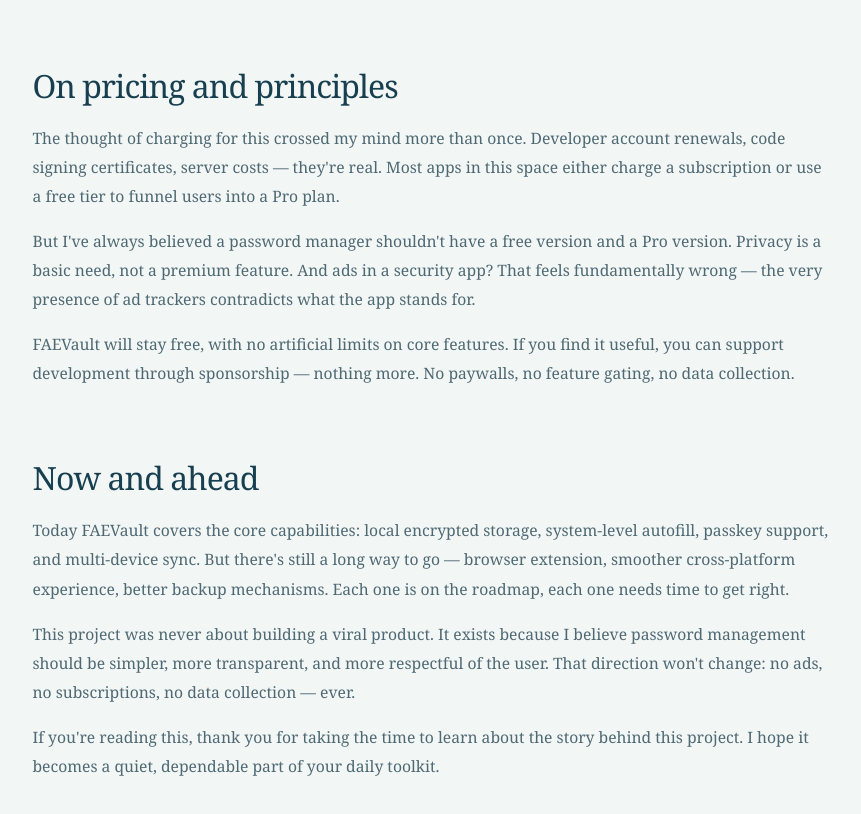
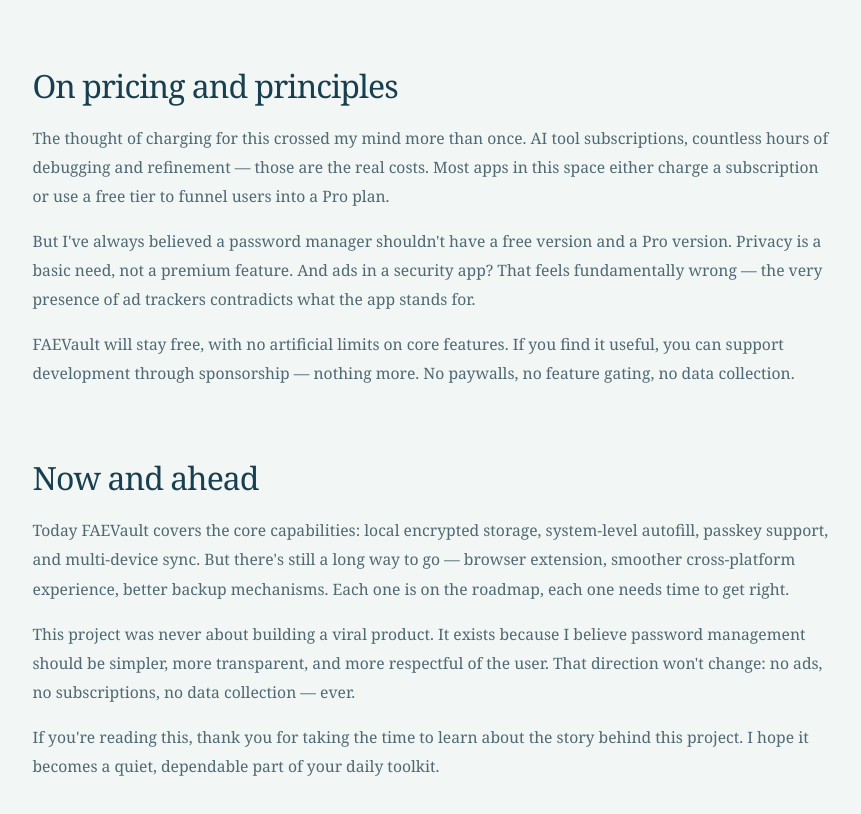
Before and after one commit to faegit/faevault-site, an Astro site: page /faevault-site/en/journey in a window 1280 px wide. Shown: the part 1780-2594 px from the top of the page, without its empty margins (200-1061 px from the left). Built offline with nearby package versions, Linux system fonts and the light colour scheme; Astro itself is replaced by a stand-in of ours.

Commit message:
Fix cost description: AI subscriptions and time, not server costs

```diff
--- a/src/components/JourneyPage.astro
+++ b/src/components/JourneyPage.astro
@@ -35,7 +35,7 @@
       {
         title: "关于收费的思考",
         paragraphs: [
-          "开发过程中不止一次想过定价的问题。逐年的服务器费用、代码签名证书、开发者账号续费——这些都是真实成本。市场上同类产品要么收订阅费，要么用免费版引流然后引导购买 Pro。",
+          "开发过程中不止一次想过定价的问题。AI 工具的订阅费、反复调试的时间投入——这些才是真实的成本。市场上同类产品要么收订阅费，要么用免费版引流然后引导购买 Pro。",
           "但我始终觉得密码管理工具不应该有「免费版」和「Pro 版」的区别。保护隐私是每个人的基本需求，不是应该付费才能享有的高级功能。广告的模式更不合适——在密码管理器里放广告，这本身就是对安全产品的一种讽刺。",
           "所以保险库会一直保持免费，核心功能没有限制。如果你觉得它有用，可以通过赞助的方式支持后续开发——仅此而已，不设任何付费墙，不影响任何功能的使用。",
         ],
@@ -81,7 +81,7 @@
       {
         title: "On pricing and principles",
         paragraphs: [
-          "The thought of charging for this crossed my mind more than once. Developer account renewals, code signing certificates, server costs — they're real. Most apps in this space either charge a subscription or use a free tier to funnel users into a Pro plan.",
+          "The thought of charging for this crossed my mind more than once. AI tool subscriptions, countless hours of debugging and refinement — those are the real costs. Most apps in this space either charge a subscription or use a free tier to funnel users into a Pro plan.",
           "But I've always believed a password manager shouldn't have a free version and a Pro version. Privacy is a basic need, not a premium feature. And ads in a security app? That feels fundamentally wrong — the very presence of ad trackers contradicts what the app stands for.",
           "FAEVault will stay free, with no artificial limits on core features. If you find it useful, you can support development through sponsorship — nothing more. No paywalls, no feature gating, no data collection.",
         ],
```
